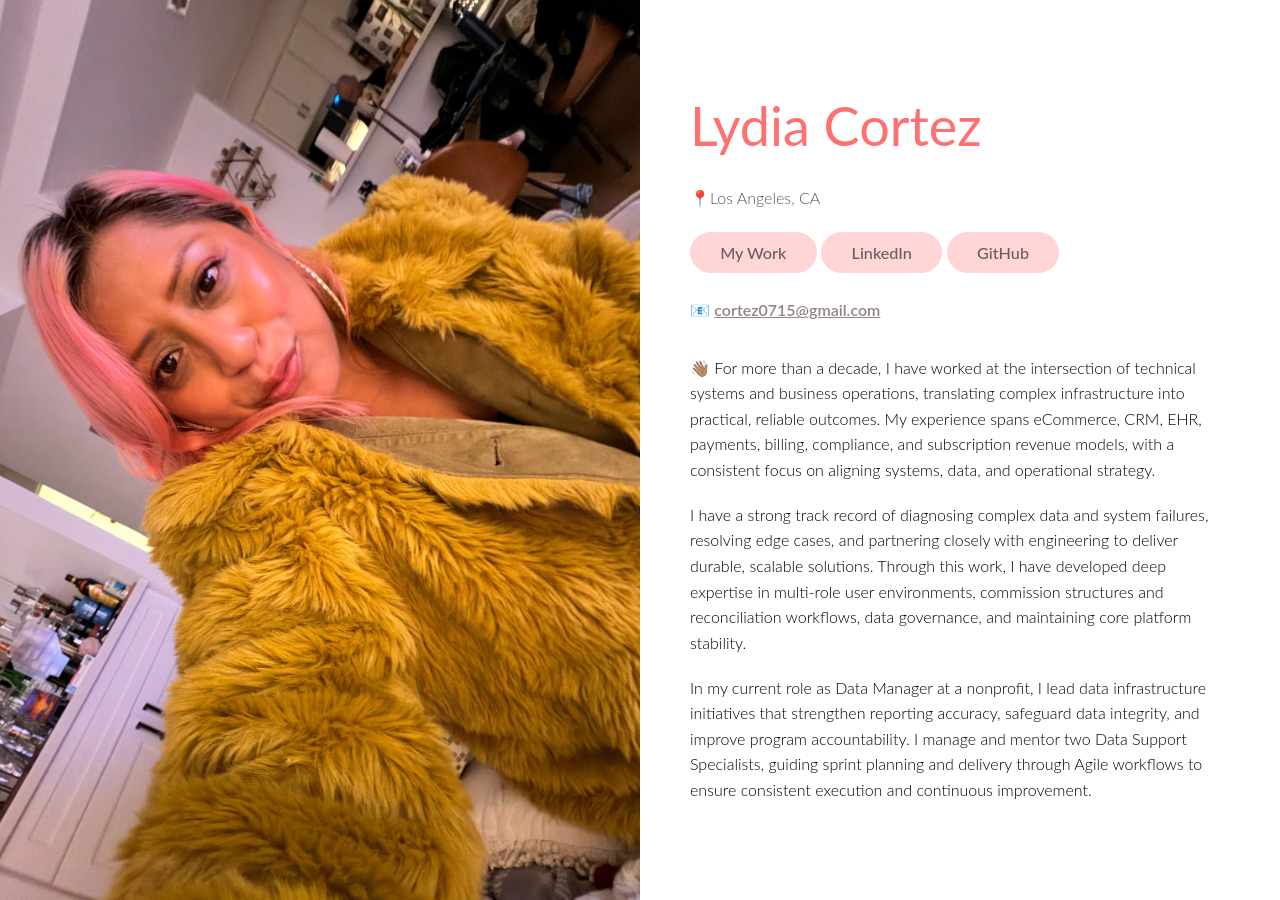
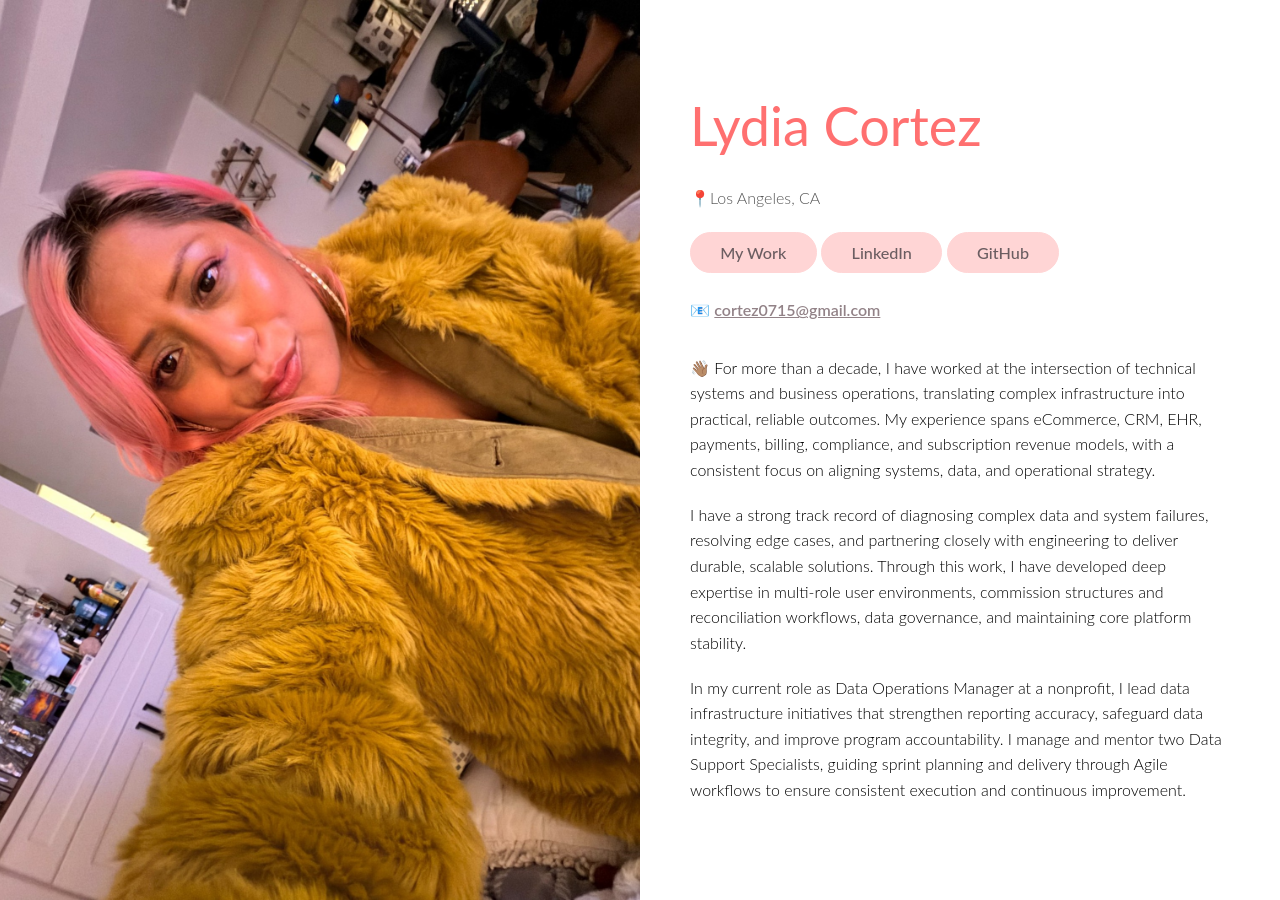
Before and after one commit to lylyco/lylyco.github.io, a Jekyll site: the page built from index.html, in a window 1280 px wide. Built offline with Jekyll 4.4.1, drawn with Linux system fonts in a browser that asks for light colours.

Commit message:
“biov3”

```diff
--- a/_config.yml
+++ b/_config.yml
@@ -41,7 +41,7 @@ content: |
     </p>
 
     <p>
-      In my current role as Data Manager at a nonprofit, I lead data infrastructure initiatives that strengthen reporting accuracy, safeguard
+      In my current role as Data Operations Manager at a nonprofit, I lead data infrastructure initiatives that strengthen reporting accuracy, safeguard
       data integrity, and improve program accountability. I manage and mentor two Data Support Specialists, guiding sprint planning and delivery
       through Agile workflows to ensure consistent execution and continuous improvement.
     </p>
```
